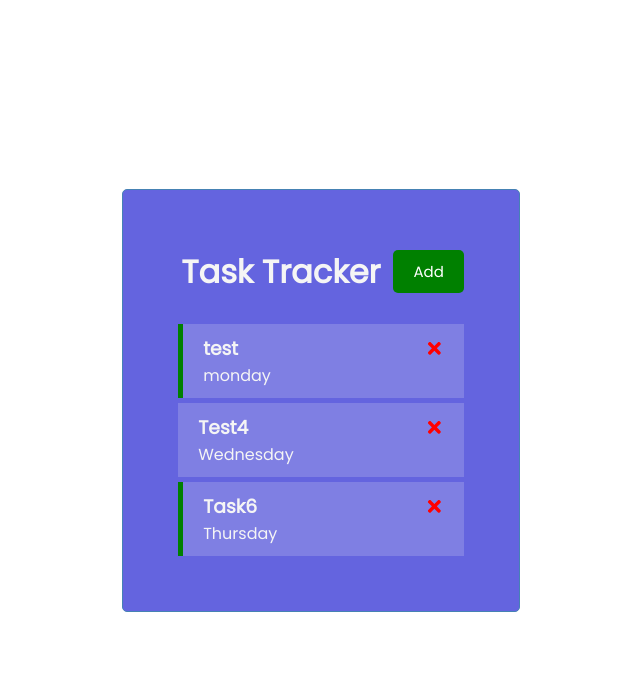
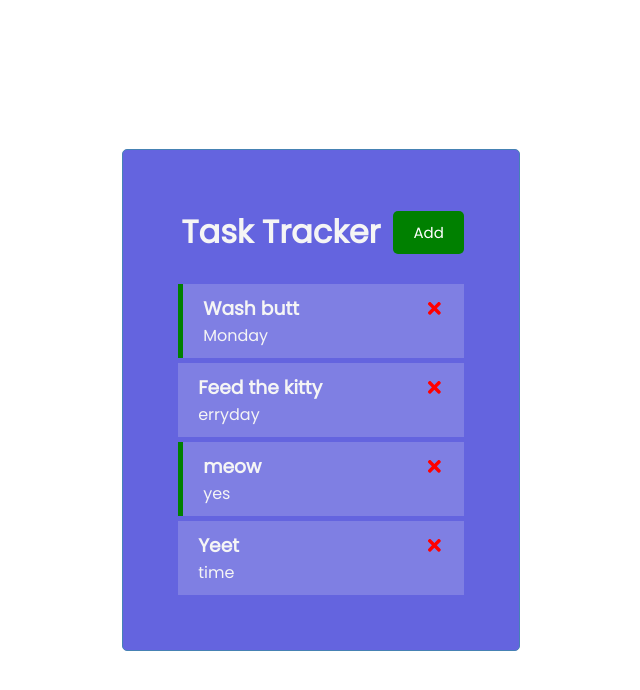
Before and after one commit to acopperlily/tracker-demo, a React (Create React App) app: page / in a window 1280 px wide. Shown: the top 690 px of the page, without its empty margins (319-959 px from the left). Built offline with nearby package versions, Linux system fonts and the light colour scheme; data requests are answered from the project's data file.

Commit message:
Add fake server

```diff
--- /dev/null
+++ b/db.json
@@ -0,0 +1,29 @@
+{
+  "tasks": [
+    {
+      "id": 1,
+      "text": "Wash butt",
+      "other": "no-show",
+      "day": "Monday",
+      "reminder": true
+    },
+    {
+      "text": "Feed the kitty",
+      "day": "erryday",
+      "reminder": false,
+      "id": 4
+    },
+    {
+      "text": "meow",
+      "day": "yes",
+      "reminder": true,
+      "id": 6
+    },
+    {
+      "text": "Yeet",
+      "day": "time",
+      "reminder": false,
+      "id": 7
+    }
+  ]
+}
--- a/package.json
+++ b/package.json
@@ -6,6 +6,7 @@
     "@testing-library/jest-dom": "^5.16.5",
     "@testing-library/react": "^13.4.0",
     "@testing-library/user-event": "^13.5.0",
+    "json-server": "^0.17.0",
     "react": "^18.2.0",
     "react-dom": "^18.2.0",
     "react-icons": "^4.6.0",
@@ -16,7 +17,8 @@
     "start": "react-scripts start",
     "build": "react-scripts build",
     "test": "react-scripts test",
-    "eject": "react-scripts eject"
+    "eject": "react-scripts eject",
+    "server": "json-server --watch db.json --port 5000"
   },
   "eslintConfig": {
     "extends": [
--- a/src/App.js
+++ b/src/App.js
@@ -1,39 +1,48 @@
-import { useState } from 'react';
+import { useState, useEffect } from 'react';
 import Header from './components/Header';
 import Tasks from './components/Tasks';
 import AddTask from './components/AddTask';
 
 const App = () => {
   const [showAddTask, setShowAddTask] = useState(false);
-  const [tasks, setTasks] = useState([
-    {
-      id: 1,
-      text: 'test',
-      other: 'no-show',
-      day: 'monday',
-      reminder: true,
-    },
-    {
-      text: 'Test4',
-      day: 'Wednesday',
-      reminder: false,
-      id: 3,
-    },
-    {
-      text: 'Task6',
-      day: 'Thursday',
-      reminder: true,
-      id: 4,
-    },
-  ]);
+  const [tasks, setTasks] = useState([]);
 
-  const addTask = (task) => {
-    const id = Math.floor(Math.random() * 10000) + 1;
-    const newTask = { id, ...task };
-    setTasks([...tasks, newTask]);
+  useEffect(() => {
+    const getTasks = async () => {
+      const tasksFromServer = await fetchTasks();
+      setTasks(tasksFromServer);
+    }
+
+    getTasks();
+  }, []);
+
+    const fetchTasks = async () => {
+      const res = await fetch("http://localhost:5000/tasks");
+      const data = await res.json();
+      return data;
+    };
+
+  const addTask = async (task) => {
+    const res = await fetch(`http://localhost:5000/tasks`, {
+      method: 'POST',
+      headers: {
+        'Content-type': 'application/json'
+      },
+      body: JSON.stringify(task)
+    });
+
+    const data = await res.json();
+
+    setTasks([...tasks, data]);
+    // const id = Math.floor(Math.random() * 10000) + 1;
+    // const newTask = { id, ...task };
+    // setTasks([...tasks, newTask]);
   };
 
-  const deleteTask = (id) => {
+  const deleteTask = async (id) => {
+    await fetch(`http://localhost:5000/tasks/${id}`, {
+      method: 'DELETE',
+    });
     setTasks(tasks.filter((task) => task.id !== id));
   };
 
--- a/src/components/Tasks.js
+++ b/src/components/Tasks.js
@@ -3,9 +3,9 @@
 const Tasks = ({ tasks, onDelete, onToggle }) => {
   return (
     <>
-      {tasks.map((task) => (
+      {tasks.map((task, index) => (
         <Task
-          key={task.id}
+          key={index}
           task={task}
           onDelete={onDelete}
           onToggle={onToggle}
```
Also changed, not shown: 1 other file (tests, documents, lock files or other folders).
